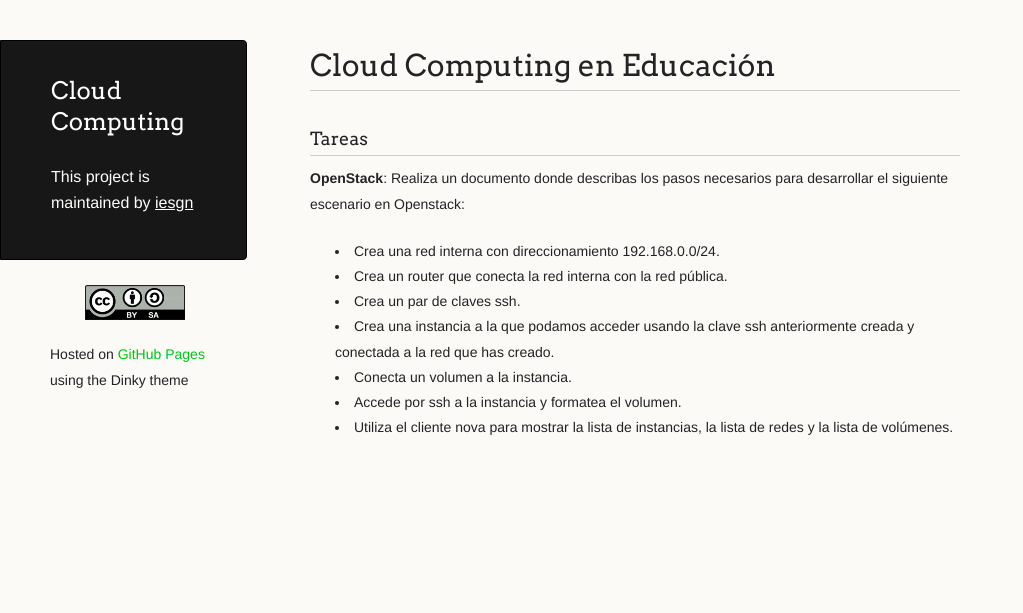
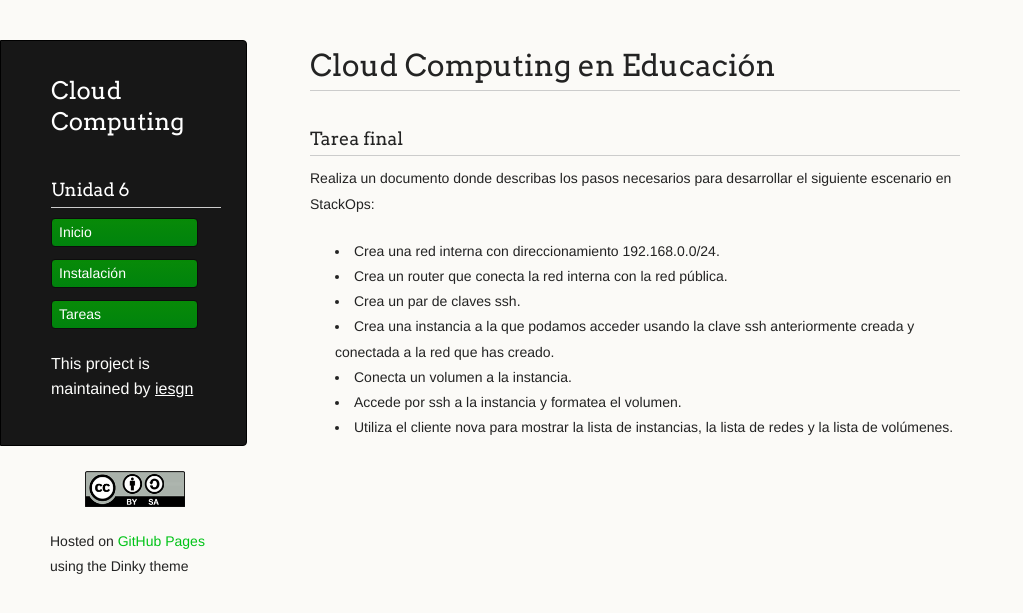
Before and after one commit to iesgn/cloud2, a Jekyll site: the page built from curso/u6/tareas.md, in a window 1280 px wide. Shown: the top 613 px of the page, without its empty margins (0-1023 px from the left). Built offline with Jekyll 4.4.1, drawn with Linux system fonts in a browser that asks for light colours.

Commit message:
Cambios u6

```diff
--- a/curso/u6/tareas.md
+++ b/curso/u6/tareas.md
@@ -2,13 +2,12 @@
 layout: blog
 tittle: Cloud Computing en Educación
 menu:
-  - Unidad 10
+  - Unidad 6
 ---
 
-### Tareas
+### Tarea final
 
-
-**OpenStack**: Realiza un documento donde describas los pasos necesarios para desarrollar el siguiente escenario en Openstack:
+Realiza un documento donde describas los pasos necesarios para desarrollar el siguiente escenario en StackOps:
 
 * Crea una red interna con direccionamiento 192.168.0.0/24.
 * Crea un router que conecta la red interna con la red pública.
```
